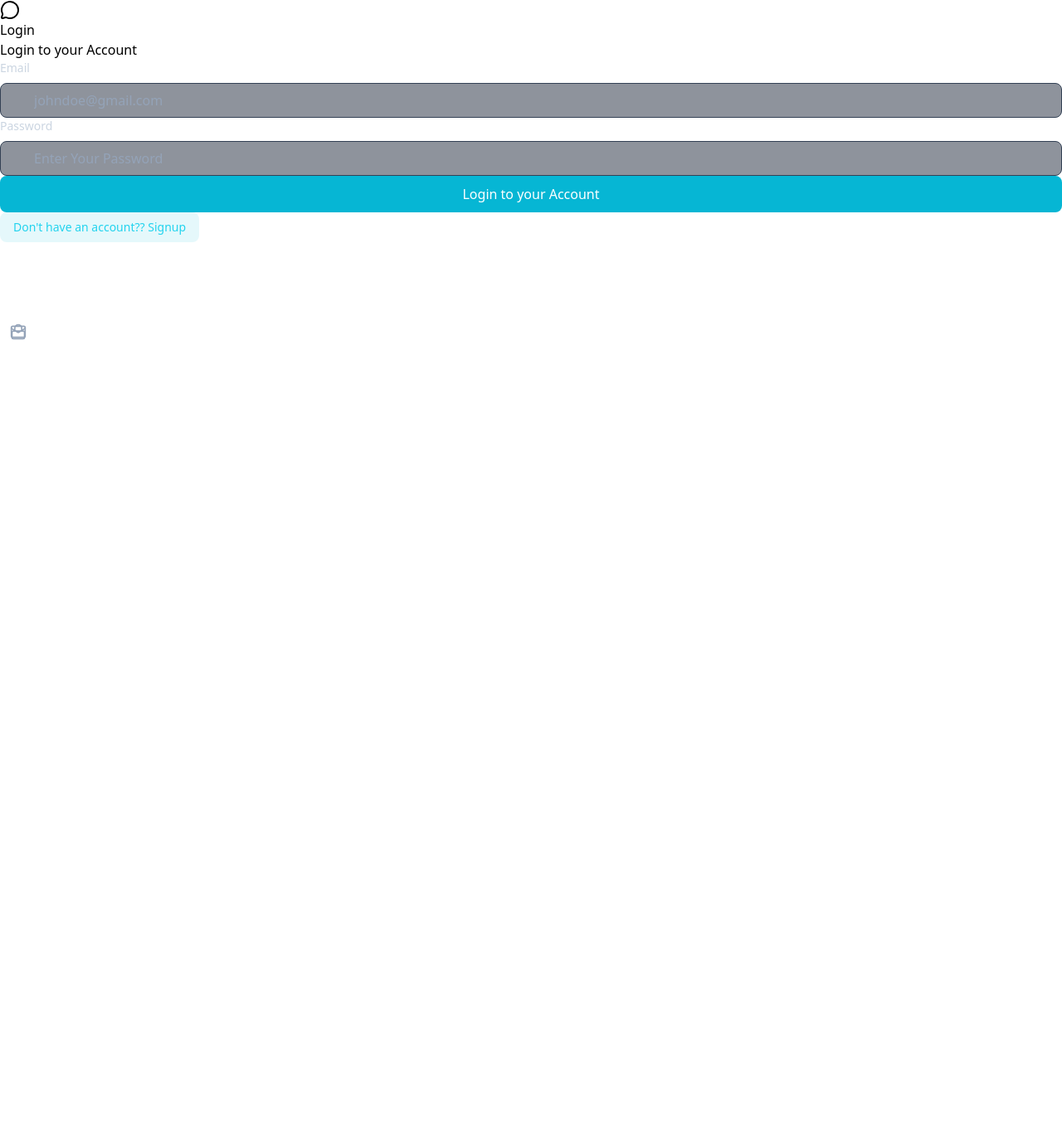
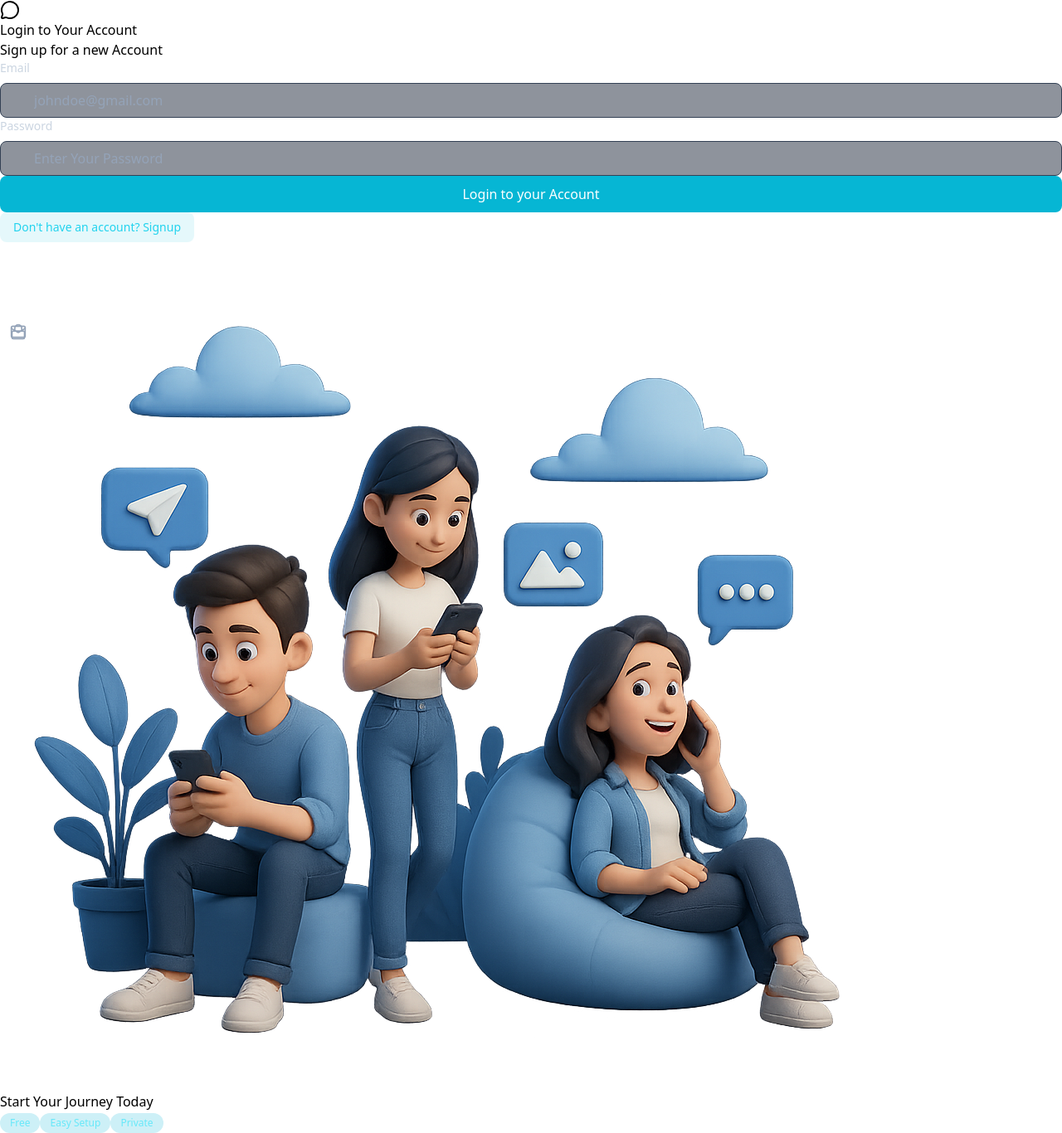
Before and after one commit to fernandesjeevan/chatApp, a React app in the folder frontend/: page /login in a window 1280 px wide. Shown: the whole page at 83% size. Before the commit the page ends 800 px from the top, so only its background shows below. Built offline with nearby package versions, Linux system fonts and the light colour scheme; no server answers; the HTML template or start-up script is replaced by a standard one.

Commit message:
login ui fixes

```diff
--- a/frontend/src/pages/LoginPage.jsx
+++ b/frontend/src/pages/LoginPage.jsx
@@ -25,18 +25,18 @@ function LoginPage() {
 
   return (
     <div className="w-full flex items-center justify-center p-4 bg-slate-900">
-      <div className="relative w-1/2 max-w-6xl md:h-full h-[650px]">
+      <div className="relative w-full max-w-6xl md:h-full h-[650px]">
         <BorderAnimatedContainer>
-          <div className="w-full flex md:flex-row">
+          <div className="w-full flex flex-col md:flex-row">
             {/* Left side */}
-            <div className="md:w-full p-8 flex items-center justify-center md:border-r border-slate-600/30">
+            <div className="md:w-1/2 p-8 flex items-center justify-center md:border-r border-slate-600/30">
               <div className="w-full max-w-md">
                 <div className="text-center mb-8">
                   <MessageCircleIcon className="w-12 h-12 mx-auto text-slate-400 mb-4" />
                   <h2 className="text-2xl font-bold text-slate-200 mb-2">
-                    Login{" "}
+                    Login to Your Account{" "}
                   </h2>
-                  <p className="text-slate-400">Login to your Account</p>
+                  <p className="text-slate-400">Sign up for a new Account</p>
                 </div>
                 {/*Form */}
                 <form onSubmit={handleSubmit} className="space-y-6">
@@ -86,15 +86,33 @@ function LoginPage() {
                   </button>
                 </form>
                 <div className="mt-6 text-center">
-                                  <Link to="/signup" className="auth-link">
-                                    Don't have an account?? Signup
-                                  </Link>
-                                </div>
-
+                  <Link to="/signup" className="auth-link">
+                    Don't have an account? Signup
+                  </Link>
+                </div>
               </div>
             </div>
+            {/* right side of the form*/}
+            <div className="hidden md:w-1/2 md:flex items-center justify-center p-6 bg-gradient-to-bl from-slate-800/20 to-transparent">
+              <div>
+                <img
+                  src="/login.png"
+                  alt="People using mobile devices"
+                  className="w-full h-auto object-contain"
+                />
+                <div className="mt-6 text-center">
+                  <h3 className="text-xl font-medium text-cyan-400">
+                    Start Your Journey Today
+                  </h3>
 
-
+                  <div className="mt-4 flex justify-center gap-4">
+                    <span className="auth-badge">Free</span>
+                    <span className="auth-badge">Easy Setup</span>
+                    <span className="auth-badge">Private</span>
+                  </div>
+                </div>
+              </div>
+            </div>
           </div>
         </BorderAnimatedContainer>
       </div>
```
